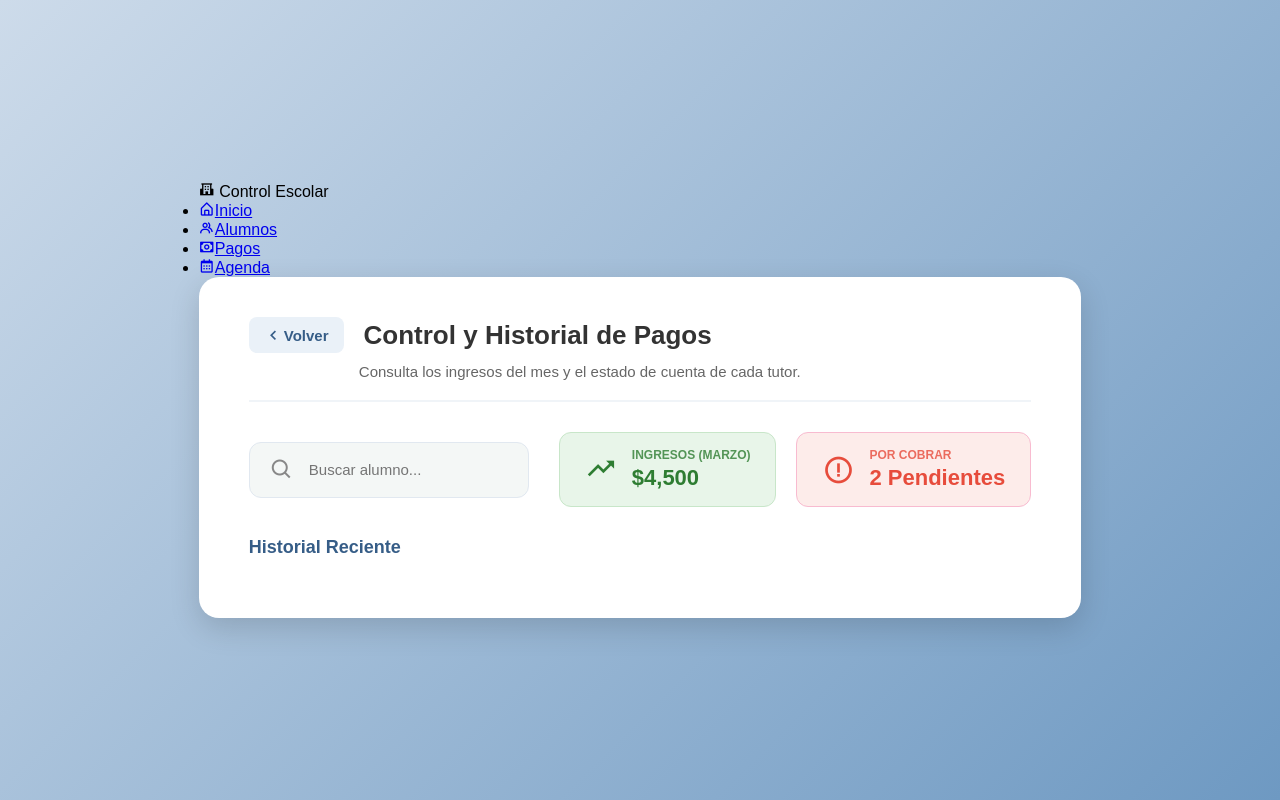
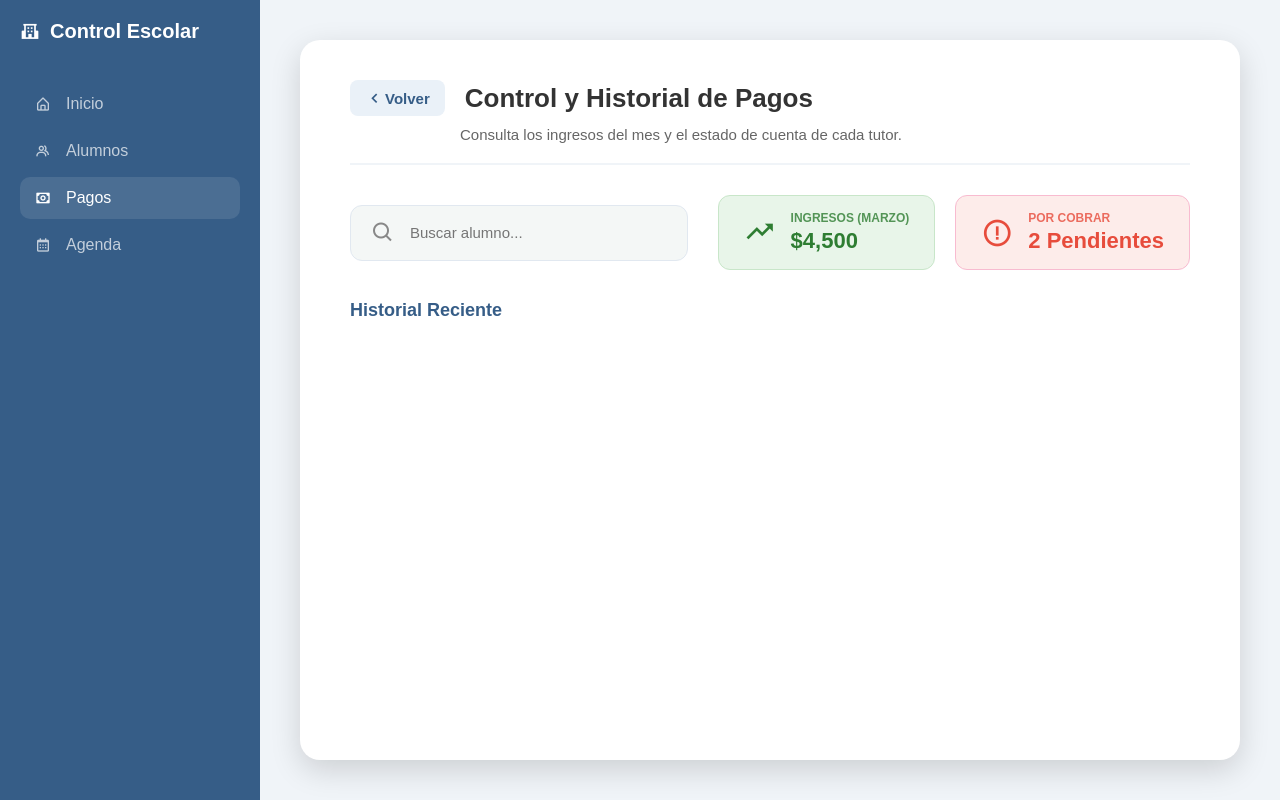
Before and after one commit to CarlosDaniel15-bit/CDAE----Project, a plain HTML site: page Frontend/Procedimiento de pago/pagos.html in a window 1280 px wide. Drawn offline with nearby package versions, Linux system fonts and the light colour scheme.

Commit message:
Update pagos.css

```diff
--- a/Frontend/Procedimiento de pago/pagos.css
+++ b/Frontend/Procedimiento de pago/pagos.css
@@ -7,23 +7,19 @@
 
 body {
     background: linear-gradient(135deg, #cddbea, #6e99c2);
-    display: flex;
-    justify-content: center;
-    align-items: center;
-    min-height: 100vh;
-    padding: 40px 20px;
+    margin: 0;
+    padding: 0;
 }
 
 .app-container {
     width: 100%;
-    max-width: 1000px; /* Igual que en el registro para mantener consistencia */
+    max-width: 1000px;
     background-color: #ffffff;
     border-radius: 20px;
     box-shadow: 0 10px 30px rgba(0,0,0,0.15);
     padding: 40px 50px;
 }
 
-/* Encabezado */
 .header {
     margin-bottom: 30px;
     padding-bottom: 20px;
@@ -57,7 +53,6 @@ body {
 .header h1 { font-size: 26px; color: #333; }
 .subtitulo { color: #666; font-size: 15px; margin-left: 110px; }
 
-/* Controles Superiores (Buscador y Resumen) */
 .controles-superiores {
     display: flex;
     justify-content: space-between;
@@ -107,7 +102,6 @@ body {
 .caja-resumen p { font-size: 12px; font-weight: 600; text-transform: uppercase; opacity: 0.8; }
 .caja-resumen h3 { font-size: 22px; margin-top: 3px; }
 
-/* Historial de Pagos - Formato Tabla CSS Grid */
 .historial-lista h2 {
     font-size: 18px;
     color: #365d87;
@@ -147,8 +141,6 @@ body {
     border-left: 4px solid #e74c3c;
     background: #fffcfc;
 }
-
-/* Columnas internas de la tarjeta */
 .columna-info {
     display: flex;
     align-items: center;
@@ -191,7 +183,6 @@ body {
 .badge.pagado { background: #f0fdf4; color: #16a34a; border: 1px solid #bbf7d0; }
 .badge.pendiente { background: #fef2f2; color: #dc2626; border: 1px solid #fecaca; }
 
-/* Botones de acción en la tabla */
 .columna-acciones {
     display: flex;
     justify-content: flex-end;
@@ -227,3 +218,61 @@ body {
 }
 
 .btn-registrar-pago:hover { background: #c0392b; }
+
+.main-wrapper {
+    display: flex;
+    min-height: 100vh;
+    width: 100%;
+}
+
+/* 2. Estilo de la Sidebar (Izquierda) */
+.sidebar {
+    width: 260px;
+    background: #365d87; /* El azul que ya usas en el footer */
+    padding: 20px;
+    display: flex;
+    flex-direction: column;
+    color: white;
+}
+
+.sidebar .logo-details {
+    display: flex;
+    align-items: center;
+    gap: 10px;
+    font-size: 20px;
+    font-weight: 700;
+    margin-bottom: 40px;
+}
+
+.nav-links { list-style: none; }
+
+.nav-links li a {
+    display: flex;
+    align-items: center;
+    gap: 15px;
+    padding: 12px 15px;
+    color: rgba(255,255,255,0.7);
+    text-decoration: none;
+    border-radius: 10px;
+    transition: 0.3s;
+    margin-bottom: 5px;
+}
+
+.nav-links li a:hover, .nav-links li a.active {
+    background: rgba(255,255,255,0.1);
+    color: white;
+}
+
+.main-content {
+    flex: 1;
+    background: #f0f4f8;
+    padding: 40px;
+    display: flex;
+    justify-content: center;
+}
+
+.app-container {
+    max-width: 1100px;
+    width: 100%;
+    margin: 0; /* Quitamos el centrado manual de antes */
+}
```
